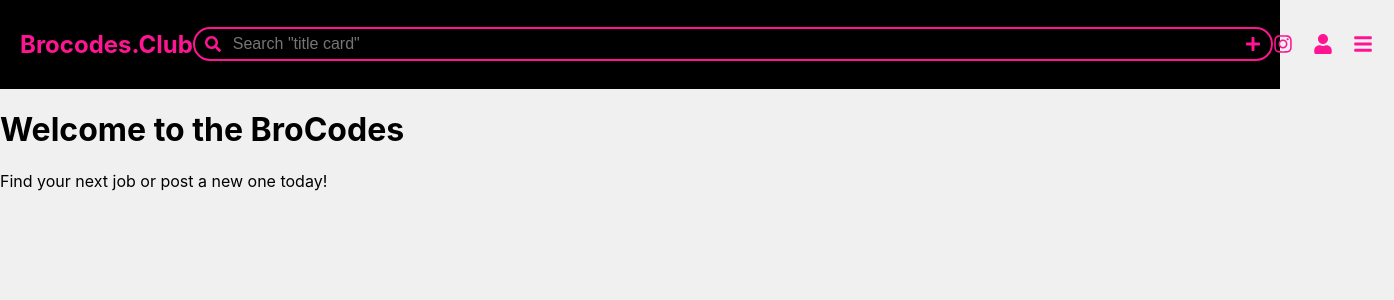
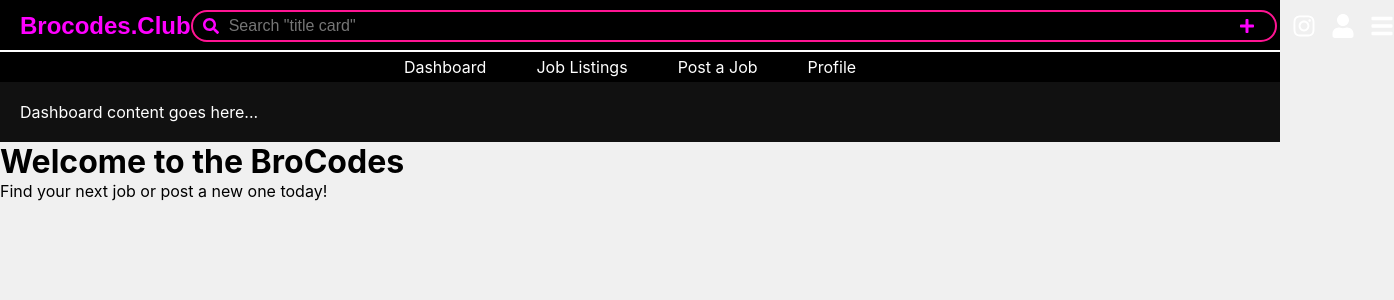
Before and after one commit to Amitkumarpsit/Hiring-Platform, a React (Create React App) app in the folder frontend/: page / in a window 1280 px wide. Shown: the top 300 px of the page, 1394 px wide, since content can reach past the window. Built offline with nearby package versions, Linux system fonts and the light colour scheme.

Commit message:
added navbar below

```diff
--- a/frontend/src/components/Navbar.css
+++ b/frontend/src/components/Navbar.css
@@ -1,23 +1,32 @@
-/* Navbar Styles */
+
+
+
+/* Reset */
+* {
+  margin: 0;
+  padding: 0;
+  box-sizing: border-box;
+}
+
+/* Navbar */
 .navbar {
   display: flex;
   justify-content: space-between;
   align-items: center;
+  background-color: #000;
   padding: 10px 20px;
-    background-color: #000; /* Black background */
+  color: #f0f;
+  font-family: Arial, sans-serif;
 }
 
-  .navbar-logo {
-    display: flex;
-    align-items: center;
-  }
-
-  .logo-text {
-    color: #FF1493; /* Pink color for "B.club" text */
-    font-size: 24px;
+/* Logo section */
+.navbar-logo .logo-text {
+  color: #f0f;
+  font-size: 1.5rem;
   font-weight: bold;
 }
 
+/* Search bar section */
 .navbar-search {
   display: flex;
   align-items: center;
@@ -49,23 +58,108 @@
 .navbar-links {
   list-style: none;
   display: flex;
+  grid: gap 20px;
   gap: 20px;
   margin-right: 20px;
 }
 
-  .nav-link {
+.search-icon, .plus-icon {
+  color: #f0f;
+  margin-right: 10px;
+}
+
+/* Right icons section */
+.navbar-icons {
+  display: flex;
+  align-items: center;
+}
+
+.navbar-icons .icon {
+  margin-left: 15px;
   color: #fff;
+  font-size: 1.5rem;
+  cursor: pointer;
+  transition: color 0.3s;
+}
+
+.navbar-icons .icon:hover {
+  color: #f0f;
+}
+
+/* Navbar Tabs */
+.nav-tabs {
+  background-color: #000;
+  padding: 5px 0;
+  border-top: 2px solid #fff; /* Border between navbar and tabs */
+  margin-top: -2px; /* Removes the gap between navbar and tabs */
+}
+
+.navbar-links {
+  list-style: none;
+  display: flex;
+  justify-content: center;
+}
+
+.navbar-links li {
+  margin: 0 15px;
+}
+
+.navbar-links .nav-link {
   text-decoration: none;
-    font-size: 16px;
+  color: #fff;
+  font-size: 1rem;
+  transition: color 0.3s ease;
+}
+
+.navbar-links .nav-link:hover {
+  color: #f0f;
+}
+
+/* Tab content */
+.tab-content {
+  padding: 20px;
+  background-color: #111;
+  color: #fff;
+}
+
+.tab-pane {
+  display: none;
+  transition: opacity 0.3s ease;
+}
+
+.tab-pane.active {
+  display: block;
+  opacity: 1;
+}
+
+/* Adjustments for mobile responsiveness */
+@media (max-width: 768px) {
+  .navbar {
+    flex-direction: column;
+  }
+
+  .navbar-logo {
+    margin-bottom: 10px;
+  }
+
+  .navbar-search {
+    margin-bottom: 10px;
   }
 
   .navbar-icons {
-    display: flex;
-    gap: 20px;
+    margin-top: 10px;
   }
 
-  .icon {
-    color: #FF1493; /* Pink color for icons */
-    font-size: 20px;
-    cursor: pointer;
+  .nav-tabs {
+    flex-direction: column;
   }
+
+  .navbar-links {
+    flex-direction: column;
+    align-items: center;
+  }
+
+  .navbar-links li {
+    margin: 10px 0;
+  }
+}
--- a/frontend/src/components/Navbar.js
+++ b/frontend/src/components/Navbar.js
@@ -1,9 +1,12 @@
 import React from 'react';
 import { FaSearch, FaPlus, FaInstagram, FaUser, FaBars } from 'react-icons/fa';
-import './Navbar.css'; // Importing the CSS file
+import { Link } from 'react-router-dom';
+import './Navbar.css';
 
-const Navbar = () => {
+const NavbarWithTabs = () => {
   return (
+    <>
+      {/* Original Navbar */}
       <nav className="navbar">
         {/* Logo Section */}
         <div className="navbar-logo">
@@ -21,14 +24,6 @@ const Navbar = () => {
           <FaPlus className="plus-icon" />
         </div>
 
-      {/* Navigation Links */}
-      {/* <ul className="navbar-links">
-        <li><Link to="/" className="nav-link">Dashboard</Link></li>
-        <li><Link to="/jobs" className="nav-link">Job Listings</Link></li>
-        <li><Link to="/post-job" className="nav-link">Post a Job</Link></li>
-        <li><Link to="/profile" className="nav-link">Profile</Link></li>
-      </ul> */}
-
         {/* Right Icons Section */}
         <div className="navbar-icons">
           <FaInstagram className="icon" />
@@ -36,7 +31,34 @@ const Navbar = () => {
           <FaBars className="icon" />
         </div>
       </nav>
+
+      {/* Tabs Bar Below the Existing Navbar with NO gap */}
+      <nav className="nav-tabs">
+        <ul className="navbar-links">
+          <li><Link to="/" className="nav-link">Dashboard</Link></li>
+          <li><Link to="/jobs" className="nav-link">Job Listings</Link></li>
+          <li><Link to="/post-job" className="nav-link">Post a Job</Link></li>
+          <li><Link to="/profile" className="nav-link">Profile</Link></li>
+        </ul>
+      </nav>
+
+      {/* Tab Content */}
+      <div className="tab-content">
+        <div className="tab-pane active" id="nav-home">
+          Dashboard content goes here...
+        </div>
+        <div className="tab-pane" id="nav-jobs">
+          Job Listings content goes here...
+        </div>
+        <div className="tab-pane" id="nav-post-job">
+          Post a Job content goes here...
+        </div>
+        <div className="tab-pane" id="nav-profile">
+          Profile content goes here...
+        </div>
+      </div>
+    </>
   );
 };
 
-export default Navbar;
+export default NavbarWithTabs;
```
Lines whose indentation alone changed are shown as unchanged.
